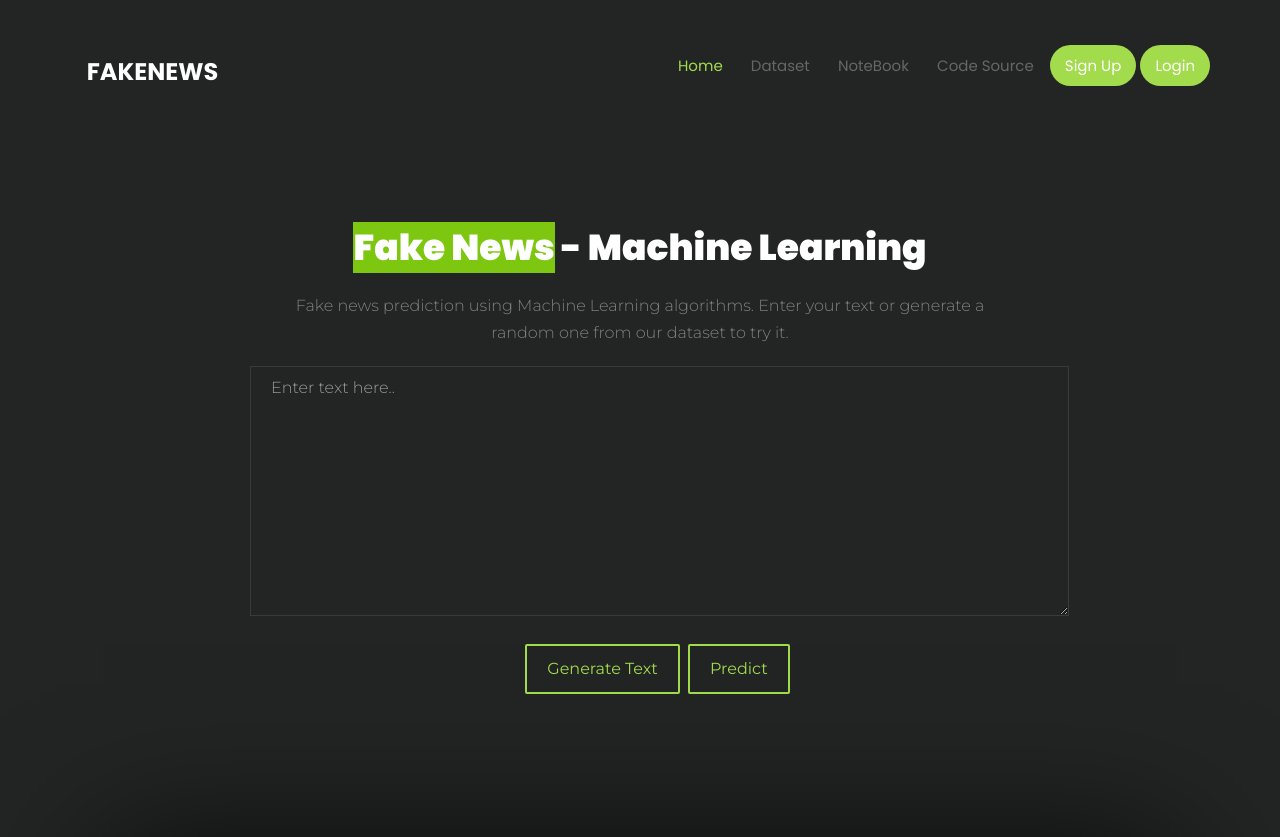
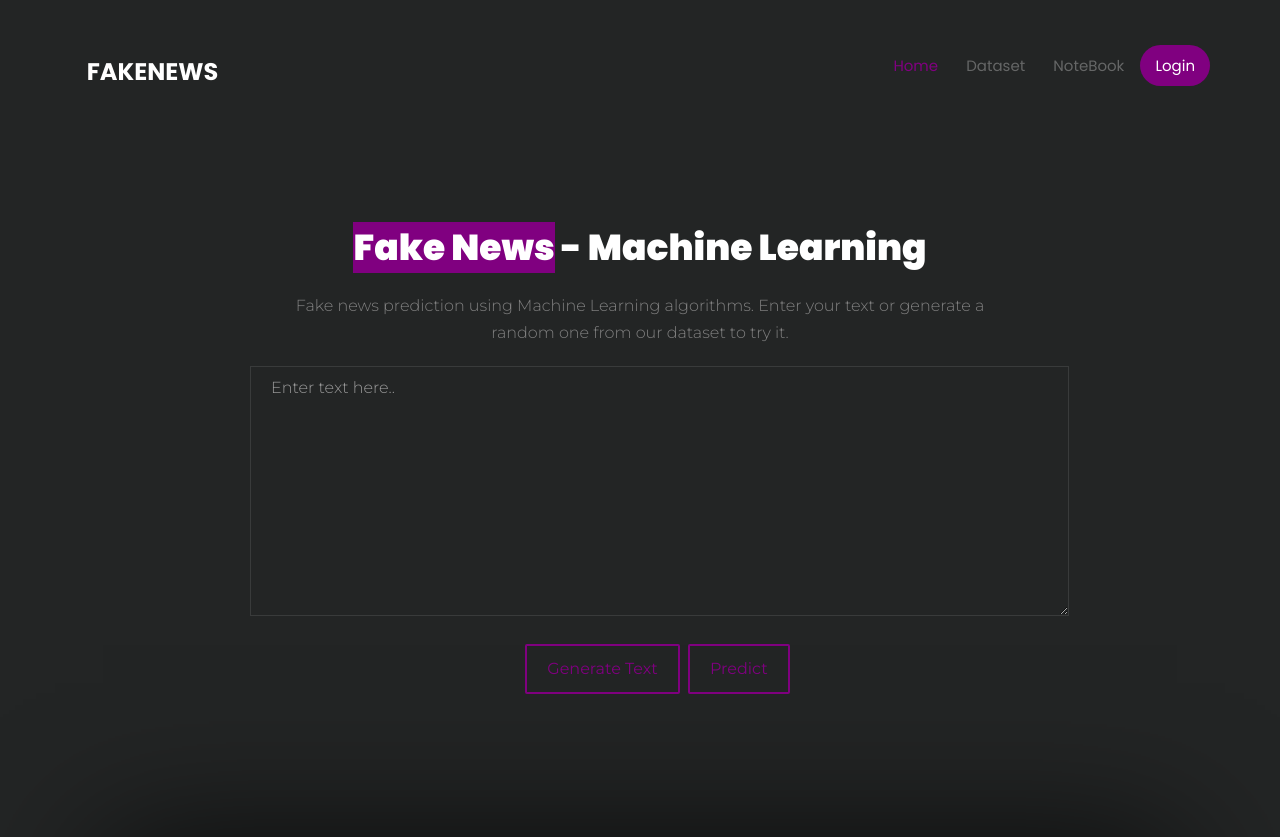
Before and after one commit to Yash-9274/fnd, a Flask app: page / in a window 1280 px wide. Shown: the top 837 px of the page. Run offline with Flask 3, Linux system fonts and the light colour scheme; parts of the project's set-up code (start-up, migrations or seed data) failed here and were passed over; some libraries are stand-ins or nearby versions; some web fonts are replaced.

Commit message:
cssandlogin

```diff
--- a/app.py
+++ b/app.py
@@ -43,5 +43,13 @@ def random():
     return jsonify({'title': data.loc[index].title, 'text': data.loc[index].text, 'label': str(data.loc[index].label)})
 
 
+
+@app.route('/login', methods=['GET'])
+def login():
+    return render_template('login.html')
+
+if __name__ == '__main__':
+    app.run(debug=True)
+
 if __name__ == '__main__':
     app.run()
--- a/static/css/style.css
+++ b/static/css/style.css
@@ -43,12 +43,12 @@ body {
       content: ""; }
 
 a {
-  color: #a2dc4d;
+  color: purple;
   -webkit-transition: 0.5s;
   -o-transition: 0.5s;
   transition: 0.5s; }
   a:hover, a:active, a:focus {
-    color: #a2dc4d;
+    color:purple;
     outline: none;
     text-decoration: none; }
 
@@ -64,15 +64,15 @@ h1, h2, h3, h4, h5, h6, figure {
 
 ::-webkit-selection {
   color: #fff;
-  background: #a2dc4d; }
+  background:purple; }
 
 ::-moz-selection {
   color: #fff;
-  background: #a2dc4d; }
+  background: purple; }
 
 ::selection {
   color: #fff;
-  background: #a2dc4d; }
+  background: purple; }
 
 .colorlib-video,
 .intro-img,
@@ -186,10 +186,10 @@ h1, h2, h3, h4, h5, h6, figure {
               .colorlib-nav ul li.has-dropdown .dropdown li a:hover {
                 color: #fff; }
         .colorlib-nav ul li.has-dropdown:hover a, .colorlib-nav ul li.has-dropdown:focus a {
-          color: #a2dc4d; }
+          color: purple; }
       .colorlib-nav ul li.btn-cta a {
         color: #fff;
-        background: #a2dc4d;
+        background: purple;
         padding: 10px 15px;
         -webkit-border-radius: 100px;
         -moz-border-radius: 100px;
@@ -205,7 +205,7 @@ h1, h2, h3, h4, h5, h6, figure {
           -o-box-shadow: 0px 14px 20px -9px rgba(0, 0, 0, 0.75);
           box-shadow: 0px 14px 20px -9px rgba(0, 0, 0, 0.75); }
       .colorlib-nav ul li.active > a {
-        color: #a2dc4d !important;
+        color: purple!important;
         position: relative; }
         .colorlib-nav ul li.active > a:after {
           opacity: 1;
@@ -1338,27 +1338,27 @@ input[type="text"] {
     outline: none !important; }
 
 .btn-primary {
-  background: #a2dc4d;
+  background: purple;
   color: #fff;
-  border: 2px solid #a2dc4d; }
+  border: 2px solid  purple; }
   .btn-primary:hover, .btn-primary:focus, .btn-primary:active {
-    background: #ade062 !important;
-    border-color: #ade062 !important; }
+    background:  purple!important;
+    border-color:  purple!important; }
   .btn-primary.btn-outline {
     background: transparent;
-    color: #a2dc4d;
-    border: 2px solid #a2dc4d; }
+    color:  purple;
+    border: 2px solid  purple; }
     .btn-primary.btn-outline:hover, .btn-primary.btn-outline:focus, .btn-primary.btn-outline:active {
-      background: #a2dc4d;
+      background:  purple;
       color: #fff; }
 
 .btn-success {
-  background: #5cb85c;
+  background:  purple;
   color: #fff;
-  border: 2px solid #5cb85c; }
+  border: 2px solid  purple; }
   .btn-success:hover, .btn-success:focus, .btn-success:active {
-    background: #4cae4c !important;
-    border-color: #4cae4c !important; }
+    background:  purple!important;
+    border-color:  purple !important; }
   .btn-success.btn-outline {
     background: transparent;
     color: #5cb85c;
--- a/static/sass/style.scss
+++ b/static/sass/style.scss
@@ -6,7 +6,7 @@ $grid-gutter-width: 40px !default;
 $border-radius-base:  4px !default;
 $padding-base-vertical: 14px !default;
 
-$brand-primary: #a2dc4d !default;
+$brand-primary: purple!default;
 $brand-footer-color: #232525;
 
 $brand-white: #fff;
@@ -192,7 +192,7 @@ h1, h2, h3, h4, h5, h6, figure {
 .staff-img,
 .blog-img,
 .colorlib-about-img,
-.services-img,{
+.services-img{
 	background-size: cover;
 	background-position: center center;
 	background-repeat: no-repeat;
--- a/templates/home.html
+++ b/templates/home.html
@@ -60,10 +60,9 @@
 							<ul>
 								<li class="active"><a href="/">Home</a></li>
 								<li><a href="https://www.kaggle.com/clmentbisaillon/fake-and-real-news-dataset">Dataset</a></li>
-								<li><a href="https://github.com/GitTeaching/Fake-News-Detector-App/blob/master/Fake%20News%20Prediction.ipynb">NoteBook</a></li>
-								<li><a href="https://github.com/GitTeaching/Fake-News-Detector-App">Code Source</a></li>
-								<li class="btn-cta"><a href="#">Sign Up</a></li>
-								<li class="btn-cta"><a href="#">Login</a></li>
+								<li><a href="https://github.com/Yash-9274/fnd">NoteBook</a></li>
+								<li class="btn-cta"><a href="login.html">Login</a></li>
+
 							</ul>
 						</div>
 					</div>
@@ -76,7 +75,7 @@
 				<div class="row">
 					<div class="col-md-8 col-md-offset-2 text-center">
 						<div class="intro">
-							<h1><span style="background: #7dc710;">Fake News</span> - Machine Learning</h1>
+							<h1><span style="background: purple;">Fake News</span> - Machine Learning</h1>
 							<p>Fake news prediction using Machine Learning algorithms. Enter your text or generate
 							a random one from our dataset to try it.</p>
 						</div>
```
Also changed, not shown: other parts of static/css/style.css (+24 -24 lines), templates/login.html (added, +25 -0 lines).
